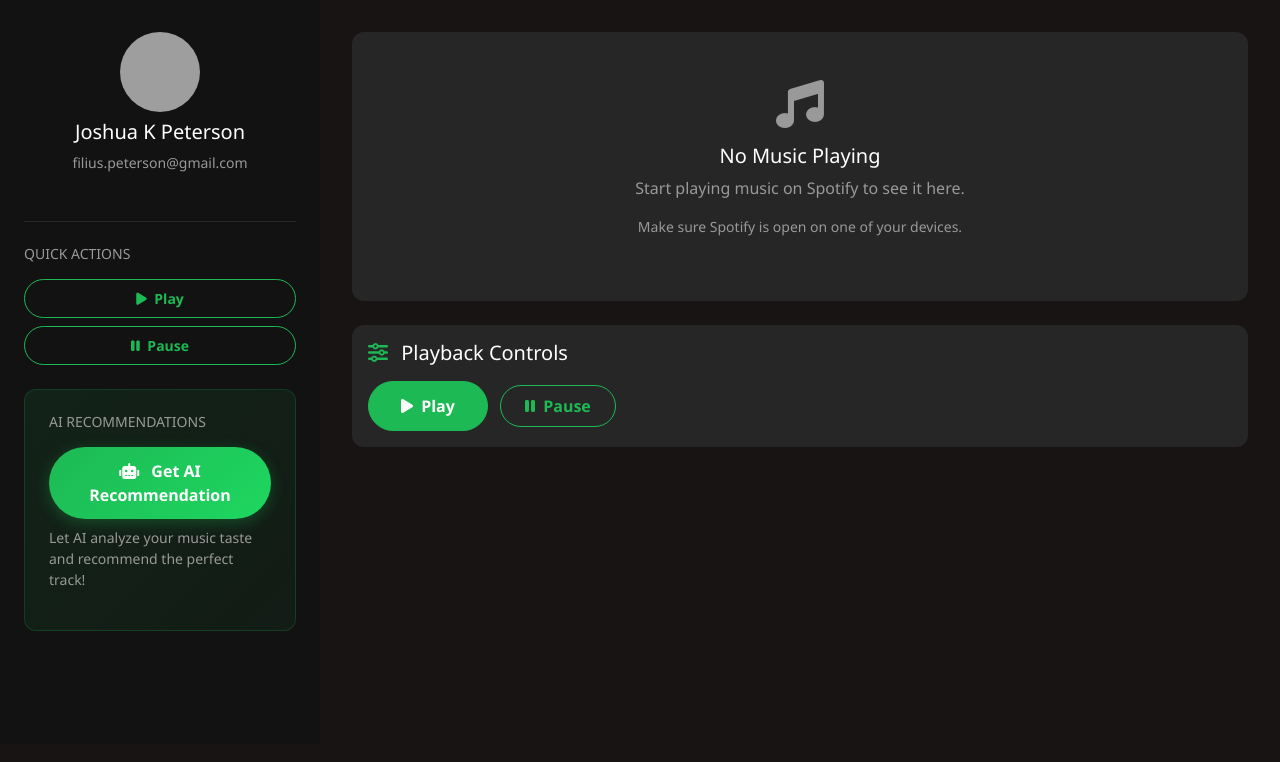
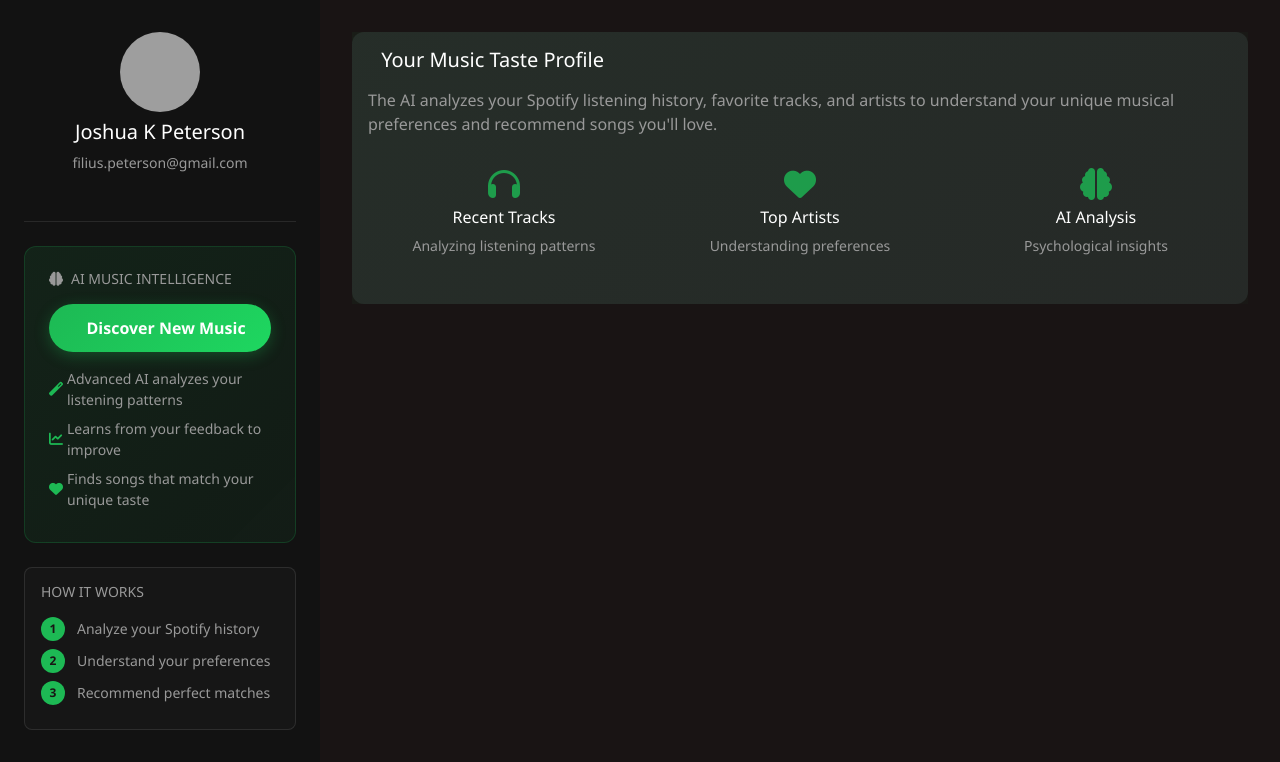
Before and after one commit to echoflame14/spotifai, a Flask app: template templates/dashboard.html in a window 1280 px wide. Shown: the part 59-821 px from the top of the page. Before the commit the page ends 690 px from the top, so only its background shows below. Run offline with Flask 3, Linux system fonts and the light colour scheme; the template is opened without the code that fills it: values that come from a table or form of the project are taken from there, others are empty; data comes from the database, SQL or seed files in the repository; grey boxes are pictures that could not be loaded.

Commit message:
Refocus the app on AI-driven music recommendations and revamp the user interface
Refactors the UI in `dashboard.html` and `static/css/style.css`, removes playback controls, and updates `static/js/player.js` to emphasize AI recommendations.

Replit-Commit-Author: Agent
Replit-Commit-Session-Id: 29540f0e-a192-4226-bd99-4fa6a87f0a2e
Replit-Commit-Screenshot-Url: https://storage.googleapis.com/screenshot-production-us-central1/deb2334e-2767-4af0-932d-2c07564b350b/89f075a2-4d01-4dff-984f-171c54a6947c.jpg

```diff
--- a/static/css/style.css
+++ b/static/css/style.css
@@ -444,6 +444,59 @@ html, body {
     border: 1px solid rgba(29, 185, 84, 0.2);
 }
 
+/* Process Steps Styling */
+.process-steps .step {
+    display: flex;
+    align-items: center;
+    gap: 0.75rem;
+}
+
+.step-number {
+    display: inline-flex;
+    align-items: center;
+    justify-content: center;
+    width: 24px;
+    height: 24px;
+    background: var(--spotify-green);
+    color: var(--spotify-black);
+    border-radius: 50%;
+    font-size: 12px;
+    font-weight: bold;
+    flex-shrink: 0;
+}
+
+.how-it-works {
+    padding: 1rem;
+    background: rgba(255, 255, 255, 0.02);
+    border-radius: 8px;
+    border: 1px solid rgba(255, 255, 255, 0.1);
+}
+
+/* Music Profile Stats */
+.stat-item {
+    padding: 1rem;
+}
+
+.stat-item i {
+    opacity: 0.8;
+}
+
+.music-profile .card-body {
+    background: linear-gradient(135deg, rgba(29, 185, 84, 0.05), rgba(30, 215, 96, 0.02));
+}
+
+/* Enhanced Recommendation Info */
+.recommendation-info p {
+    display: flex;
+    align-items: center;
+    margin-bottom: 0.5rem;
+}
+
+.recommendation-info i {
+    width: 16px;
+    text-align: center;
+}
+
 .recommendation-result {
     animation: fadeInUp 0.6s ease-out;
 }
--- a/static/js/player.js
+++ b/static/js/player.js
@@ -1,48 +1,16 @@
 /**
- * Spotify Clone Player JavaScript
- * Handles interactive music controls and UI updates
+ * AI Music Recommender JavaScript
+ * Handles AI recommendation interactions and feedback
  */
 
 document.addEventListener('DOMContentLoaded', function() {
-    initializePlayer();
+    initializeAIRecommender();
 });
 
-function initializePlayer() {
-    // Add click handlers for playlist items
-    const playlistItems = document.querySelectorAll('.playlist-item');
-    playlistItems.forEach(item => {
-        item.addEventListener('click', function() {
-            // Add visual feedback
-            this.style.backgroundColor = 'var(--spotify-gray)';
-            setTimeout(() => {
-                this.style.backgroundColor = '';
-            }, 200);
-        });
-    });
-
-    // Add hover effects for playlist cards
-    const playlistCards = document.querySelectorAll('.playlist-card');
-    playlistCards.forEach(card => {
-        card.addEventListener('mouseenter', function() {
-            this.style.transform = 'translateY(-4px)';
-        });
-
-        card.addEventListener('mouseleave', function() {
-            this.style.transform = 'translateY(0)';
-        });
-    });
-
-    // Add AJAX handlers for control buttons
-    const controlButtons = document.querySelectorAll('.btn-spotify, .btn-outline-spotify');
-    controlButtons.forEach(button => {
-        button.addEventListener('click', function(e) {
-            // Handle play/pause buttons with AJAX
-            if (this.href && (this.href.includes('/play') || this.href.includes('/pause'))) {
-                e.preventDefault();
-                handlePlayPauseClick(this);
-            }
-        });
-    });
+function initializeAIRecommender() {
+    console.log('%c🎵 AI Music Recommender Initialized', 'color: #1db954; font-size: 16px; font-weight: bold;');
+    console.log('%cDiscover your next favorite song with AI', 'color: #b3b3b3; font-size: 12px;');
+    console.log('%cAI recommendations powered by Google Gemini', 'color: #1db954; font-size: 12px;');
 
     // Add AI recommendation button handler
     const aiButton = document.getElementById('getRecommendation');
--- a/templates/dashboard.html
+++ b/templates/dashboard.html
@@ -1,6 +1,6 @@
 {% extends "base.html" %}
 
-{% block title %}Dashboard - Spotify Clone{% endblock %}
+{% block title %}AI Music Recommender - Discover Your Next Favorite Song{% endblock %}
 
 {% block content %}
 <div class="container-fluid">
@@ -23,33 +23,51 @@
                     {% endif %}
                 </div>
 
-                <!-- Quick Actions -->
-                <div class="quick-actions mb-4">
-                    <h6 class="text-muted text-uppercase small mb-3">Quick Actions</h6>
-                    <div class="d-grid gap-2">
-                        <a href="{{ url_for('play') }}" class="btn btn-outline-spotify btn-sm">
-                            <i class="fas fa-play me-1"></i> Play
-                        </a>
-                        <a href="{{ url_for('pause') }}" class="btn btn-outline-spotify btn-sm">
-                            <i class="fas fa-pause me-1"></i> Pause
-                        </a>
+
+
+                <!-- AI Music Recommender -->
+                <div class="ai-recommendations">
+                    <h6 class="text-muted text-uppercase small mb-3">
+                        <i class="fas fa-brain me-2"></i>AI Music Intelligence
+                    </h6>
+                    <div class="d-grid gap-2 mb-3">
+                        <button id="getRecommendation" class="btn btn-gradient-spotify">
+                            <i class="fas fa-sparkles me-2"></i>
+                            Discover New Music
+                        </button>
+                    </div>
+                    <div class="recommendation-info">
+                        <p class="text-muted small mb-2">
+                            <i class="fas fa-magic me-1 text-spotify"></i>
+                            Advanced AI analyzes your listening patterns
+                        </p>
+                        <p class="text-muted small mb-2">
+                            <i class="fas fa-chart-line me-1 text-spotify"></i>
+                            Learns from your feedback to improve
+                        </p>
+                        <p class="text-muted small">
+                            <i class="fas fa-heart me-1 text-spotify"></i>
+                            Finds songs that match your unique taste
+                        </p>
                     </div>
                 </div>
 
-                <!-- AI Recommendations -->
-                <div class="ai-recommendations">
-                    <h6 class="text-muted text-uppercase small mb-3">AI Recommendations</h6>
-                    <div class="d-grid gap-2">
-                        <button id="getRecommendation" class="btn btn-gradient-spotify">
-                            <i class="fas fa-robot me-2"></i>
-                            Get AI Recommendation
-                        </button>
-                    </div>
-                    <p class="text-muted small mt-2">Let AI analyze your music taste and recommend the perfect track!</p>
-
-                    <!-- Permission Status & Data Transparency -->
-                    <div class="mt-3">
-
+                <!-- How It Works -->
+                <div class="how-it-works mt-4">
+                    <h6 class="text-muted text-uppercase small mb-3">How It Works</h6>
+                    <div class="process-steps">
+                        <div class="step mb-2">
+                            <span class="step-number">1</span>
+                            <span class="text-muted small">Analyze your Spotify history</span>
+                        </div>
+                        <div class="step mb-2">
+                            <span class="step-number">2</span>
+                            <span class="text-muted small">Understand your preferences</span>
+                        </div>
+                        <div class="step mb-2">
+                            <span class="step-number">3</span>
+                            <span class="text-muted small">Recommend perfect matches</span>
+                        </div>
                     </div>
                 </div>
             </div>
@@ -57,112 +75,43 @@
 
         <!-- Main Content -->
         <div class="col-lg-9 col-md-8 main-content">
-            <!-- Now Playing -->
-            {% if current_track and current_track.item %}
-                <div class="now-playing mb-4">
-                    <div class="card bg-dark-card border-0">
-                        <div class="card-body">
-                            <h5 class="card-title text-white mb-3">
-                                <i class="fas fa-music text-spotify me-2"></i>
-                                Now Playing
-                            </h5>
-                            <div class="row align-items-center">
-                                <div class="col-auto">
-                                    {% if current_track.item.album.images %}
-                                        <img src="{{ current_track.item.album.images[0].url }}" alt="{{ current_track.item.album.name }}" class="album-cover">
-                                    {% else %}
-                                        <div class="album-cover-placeholder">
-                                            <i class="fas fa-music"></i>
-                                        </div>
-                                    {% endif %}
-                                </div>
-                                <div class="col">
-                                    <h6 class="text-white mb-1">{{ current_track.item.name }}</h6>
-                                    <p class="text-muted mb-1">
-                                        {% for artist in current_track.item.artists %}
-                                            {{ artist.name }}{% if not loop.last %}, {% endif %}
-                                        {% endfor %}
-                                    </p>
-                                    <p class="text-muted small mb-0">{{ current_track.item.album.name }}</p>
-                                </div>
-                                <div class="col-auto">
-                                    <div class="player-controls">
-                                        <button onclick="togglePlayPause()"
-                                                class="btn btn-spotify btn-lg rounded-circle"
-                                                id="playPauseBtn">
-                                            <i class="fas fa-{{ 'pause' if playback_state and playback_state.is_playing else 'play' }}"></i>
-                                        </button>
-                                    </div>
+            <!-- Music Taste Profile -->
+            <div class="music-profile mb-4">
+                <div class="card bg-dark-card border-0">
+                    <div class="card-body">
+                        <h5 class="card-title text-white mb-3">
+                            <i class="fas fa-user-music text-spotify me-2"></i>
+                            Your Music Taste Profile
+                        </h5>
+                        <p class="text-muted">The AI analyzes your Spotify listening history, favorite tracks, and artists to understand your unique musical preferences and recommend songs you'll love.</p>
+                        <div class="row mt-3">
+                            <div class="col-md-4">
+                                <div class="stat-item text-center">
+                                    <i class="fas fa-headphones text-spotify fa-2x mb-2"></i>
+                                    <h6 class="text-white">Recent Tracks</h6>
+                                    <p class="text-muted small">Analyzing listening patterns</p>
                                 </div>
                             </div>
-
-                            <!-- Progress Bar -->
-                            {% if playback_state and playback_state.progress_ms and current_track.item.duration_ms %}
-                                <div class="progress mt-3" style="height: 4px;">
-                                    <div class="progress-bar bg-spotify"
-                                         style="width: {{ (playback_state.progress_ms / current_track.item.duration_ms * 100) | round(1) }}%">
-                                    </div>
+                            <div class="col-md-4">
+                                <div class="stat-item text-center">
+                                    <i class="fas fa-heart text-spotify fa-2x mb-2"></i>
+                                    <h6 class="text-white">Top Artists</h6>
+                                    <p class="text-muted small">Understanding preferences</p>
                                 </div>
-                                <div class="d-flex justify-content-between mt-1">
-                                    <small class="text-muted">{{ (playback_state.progress_ms / 1000 / 60) | int }}:{{ '%02d' | format(((playback_state.progress_ms / 1000) % 60) | int) }}</small>
-                                    <small class="text-muted">{{ (current_track.item.duration_ms / 1000 / 60) | int }}:{{ '%02d' | format(((current_track.item.duration_ms / 1000) % 60) | int) }}</small>
+                            </div>
+                            <div class="col-md-4">
+                                <div class="stat-item text-center">
+                                    <i class="fas fa-brain text-spotify fa-2x mb-2"></i>
+                                    <h6 class="text-white">AI Analysis</h6>
+                                    <p class="text-muted small">Psychological insights</p>
                                 </div>
-                            {% endif %}
+                            </div>
                         </div>
                     </div>
                 </div>
-            {% else %}
-                <div class="no-track mb-4">
-                    <div class="card bg-dark-card border-0">
-                        <div class="card-body text-center py-5">
-                            <i class="fas fa-music fa-3x text-muted mb-3"></i>
-                            <h5 class="text-white mb-2">No Music Playing</h5>
-                            <p class="text-muted mb-3">Start playing music on Spotify to see it here.</p>
-                            <p class="text-muted small">Make sure Spotify is open on one of your devices.</p>
-                        </div>
-                    </div>
-                </div>
-            {% endif %}
+            </div>
 
-            <!-- Playback Controls -->
-            <div class="playback-controls mb-4">
-                <div class="card bg-dark-card border-0">
-                    <div class="card-body">
-                        <h5 class="card-title text-white mb-3">
-                            <i class="fas fa-sliders-h text-spotify me-2"></i>
-                            Playback Controls
-                        </h5>
-                        <div class="row">
-                            <div class="col-auto">
-                                <a href="{{ url_for('play') }}" class="btn btn-spotify me-2">
-                                    <i class="fas fa-play me-1"></i> Play
-                                </a>
-                                <a href="{{ url_for('pause') }}" class="btn btn-outline-spotify">
-                                    <i class="fas fa-pause me-1"></i> Pause
-                                </a>
-                            </div>
-                        </div>
 
-                        {% if playback_state %}
-                            <div class="mt-3">
-                                <div class="row align-items-center">
-                                    <div class="col-auto">
-                                        <small class="text-muted">Status:</small>
-                                    </div>
-                                    <div class="col">
-                                        <span class="badge bg-{{ 'success' if playback_state.is_playing else 'secondary' }}">
-                                            {{ 'Playing' if playback_state.is_playing else 'Paused' }}
-                                        </span>
-                                        {% if playback_state.device %}
-                                            <span class="text-muted ms-2">on {{ playback_state.device.name }}</span>
-                                        {% endif %}
-                                    </div>
-                                </div>
-                            </div>
-                        {% endif %}
-                    </div>
-                </div>
-            </div>
 
             <!-- AI Recommendation Result -->
             <div id="recommendationResult" class="recommendation-result mb-4" style="display: none;">
```
